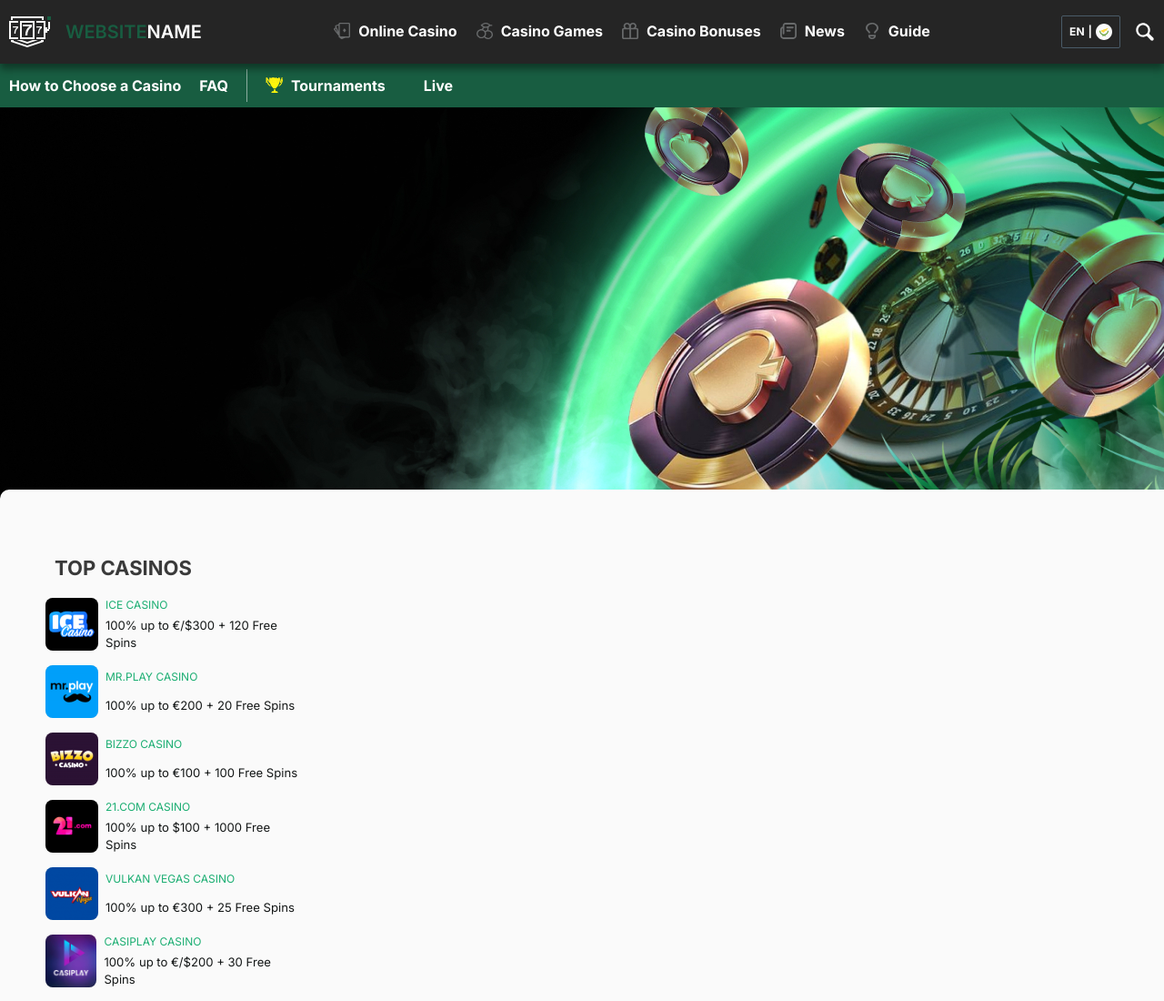
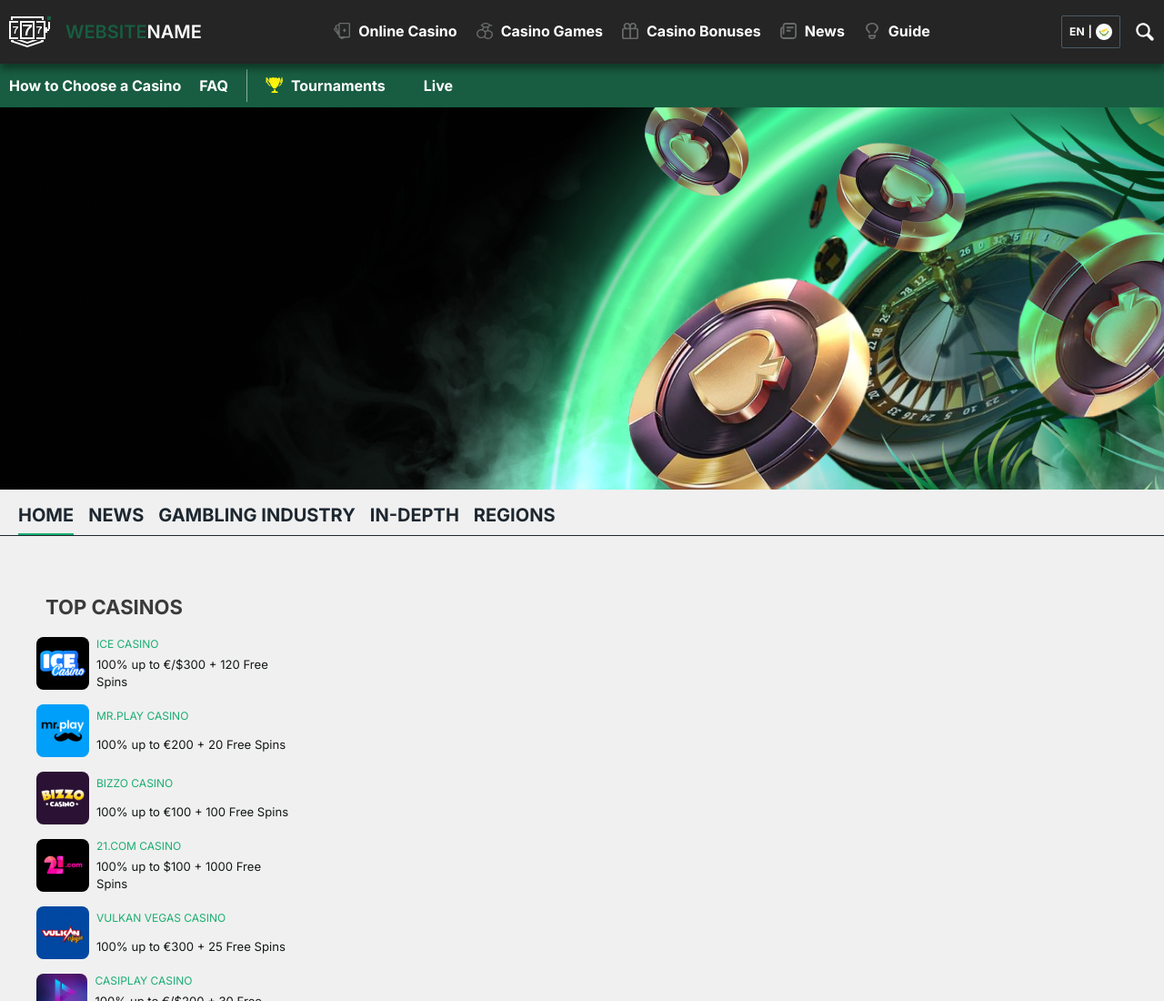
Before and after one commit to timgluk/kazino, a website: page src/page-news.html in a window 1280 px wide. Shown: the top 1100 px of the page at 91% size. Drawn offline with nearby package versions, Linux system fonts and the light colour scheme; files that its build step writes are made by us from their sources; files whose address does not match are found by name.

Commit message:
add: nav

```diff
--- a/gulp/version.json
+++ b/gulp/version.json
@@ -1,3 +1,3 @@
 {
-    "main": "20231124215914"
+    "main": "20231124225826"
 }
--- a/src/page-news.html
+++ b/src/page-news.html
@@ -21,6 +21,15 @@
       </div>
     </section>
     <section class="content page-news">
+      <nav class="page-news__nav">
+        <ul class="nav__items">
+          <li class="nav__item active"><a href="#">Home</a></li>
+          <li class="nav__item"><a href="#">News</a></li>
+          <li class="nav__item"><a href="#">Gambling Industry</a></li>
+          <li class="nav__item"><a href="#">In-depth</a></li>
+          <li class="nav__item"><a href="#">Regions</a></li>
+        </ul>
+      </nav>
 
       <aside class="rigth-column">
 
--- a/src/scss/pages/page-news.scss
+++ b/src/scss/pages/page-news.scss
@@ -0,0 +1,47 @@
+.page-news {
+  display: flex;
+  flex-wrap: wrap;
+  background: #f0f0f0;
+  border-radius: 0;
+  padding: 0;
+}
+
+.page-news__nav {
+  width: 100%;
+  .nav__items {
+    display: flex;
+    list-style-type: none;
+    padding: 0;
+    gap: 16px;
+    border-bottom: 1px solid #1d2730;
+    .nav__item {
+      color: #1d2730;
+      font-size: 20px;
+      font-weight: 700;
+      line-height: 24px; /* 120% */
+      text-transform: uppercase;
+      padding-bottom: 8px;
+      &:first-child {
+        margin-left: 20px;
+      }
+    }
+
+    .active {
+      position: relative;
+      border-bottom: 2px solid #1bae72;
+      // &:first-child {
+      //   padding-left: 20px;
+      // }
+      // &::after {
+      //   content: "";
+      //   width: 100%;
+      //   height: 2px;
+      //   left: 0;
+      //   bottom: -3px;
+      //   background-color: #1bae72;
+      //   position: absolute;
+      //   z-index: 10;
+      // }
+    }
+  }
+}
```
Also changed, not shown: dist/css/style.css, dist/css/style.min.css, dist/page-news.html.
